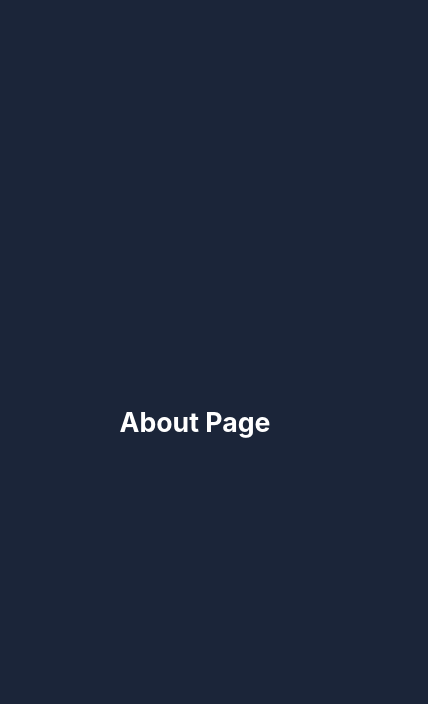
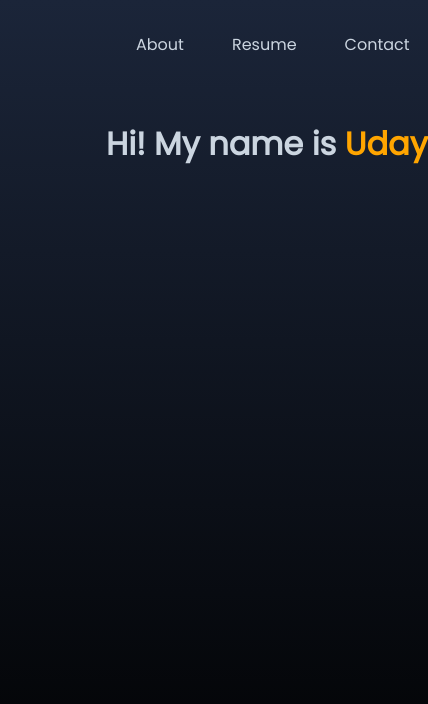
Before and after one commit to udaypatel1/udaypatel, a React (Create React App) app: page /about in a window 390 px wide. Shown: the top 704 px of the page, 428 px wide, since content can reach past the window. Built offline with nearby package versions, Linux system fonts and the light colour scheme.

Commit message:
building out About page. page is not responsive to Iphone but will handle that later. want to put timeline graphic or cards of interests or skills

```diff
--- a/package.json
+++ b/package.json
@@ -11,7 +11,6 @@
     "react-router-dom": "^6.15.0",
     "react-scripts": "5.0.1",
     "tailwind": "^4.0.0",
-    "typeface-hk-grotesk": "^1.0.0",
     "web-vitals": "^2.1.4"
   },
   "scripts": {
--- a/public/index.html
+++ b/public/index.html
@@ -2,14 +2,14 @@
 <html lang="en">
   <head>
     <meta charset="utf-8" />
-    <link rel="icon" href="%PUBLIC_URL%/favicon.ico" />
+    <link rel="icon" href="../src/images/letterLogo.png" />
     <meta name="viewport" content="width=device-width, initial-scale=1" />
     <meta name="theme-color" content="#000000" />
     <meta
       name="description"
       content="Web site created using create-react-app"
     />
-    <link rel="apple-touch-icon" href="%PUBLIC_URL%/logo192.png" />
+    <link rel="apple-touch-icon" href="./src/images/letterLogo.png" />
     <!--
       manifest.json provides metadata used when your web app is installed on a
       user's mobile device or desktop. See https://developers.google.com/web/fundamentals/web-app-manifest/
--- a/src/About.css
+++ b/src/About.css
@@ -3,13 +3,73 @@
 @import 'tailwindcss/utilities';
 
 
+.About-body {
+  align-items: center;
+  justify-content: center;
+}
+
 .About-header {
-  background-color: #1b2539;
+  background: linear-gradient(to bottom, #1b2539, black);
   min-height: 100vh;
   display: flex;
+  text-align: center;
   flex-direction: column;
-  align-items: center;
+}
+
+
+.about-nav {
+  position: fixed;
+  top: 20px; /* Adjust top distance */
+  left: 20px; /* Adjust left distance */
+  background-color: black;
+  color: white;
+  padding: 10px;
+  z-index: 500; /* Ensure the navbar is above other content */
+
+  @media (max-width: 768px) {
+    .about-nav {
+      padding: 15px 20px; /* Adjust padding for smaller screens */
+      font-size: 1rem; /* Adjust font size */
+    }
+  }
+}
+
+.about-handle {
+
+  margin-top: 60px;
+
+
+}
+
+h1 {
+
+  font-size: 5rem; /* Default font size */
+  text-align: center;
   justify-content: center;
-  font-size: calc(10px + 2vmin);
-  color: white;
+  white-space: nowrap; /* Prevent text from wrapping */
+  color: #cbd5e0;
+  padding: 10px;
+  font-family: "Poppins";
+
+  /* Adjust font size for different screen widths */
+  @media screen and (max-width: 768px) {
+    font-size: 3rem;
+  }
+
+  @media screen and (max-width: 480px) {
+    font-size: 2rem;
+  }
 }
+
+
+
+.orangify {
+    position: relative;
+    top: 0;
+    color: orange;
+    transition: top 0.3s ease;
+}
+
+.orangify:hover{
+    top: -10px;
+}
--- a/src/About.js
+++ b/src/About.js
@@ -1,13 +1,23 @@
 
 import React from 'react';
 import './About.css'
+import Navbar from './components/Navbar/Navbar';
 
 function AboutPage() {
     return (
-      <div className="About-header">
-        <h2>About Page</h2>
-        {/* Content */}
-      </div>
+
+        <div className="About-body">
+
+            <div className="About-header">
+
+                <Navbar class="about-nav" />
+                <h1>Hi! My name is <span class="orangify">Uday</span></h1>
+
+
+            </div>
+        </div>
+
+
     );
   }
 
--- a/src/App.css
+++ b/src/App.css
@@ -8,7 +8,7 @@
 }
 
 .App-header {
-  background-color: #1b2539;
+  background: linear-gradient(to bottom, #1b2539, black);
   min-height: 100vh;
   display: flex;
   flex-direction: column;
--- a/src/components/Handles/Handlebar.css
+++ b/src/components/Handles/Handlebar.css
@@ -3,7 +3,6 @@
 @import 'tailwindcss/utilities';
 
 .handlebar {
-  background-color: #1b2539;
   display: flex;
   justify-content: space-between;
   align-items: center;
@@ -25,7 +24,7 @@
 }
 
 .logo img:hover {
-    transform: scale(1.4);
+    transform: scale(1.5);
 }
 
 .handle-links {
--- a/src/components/Handles/Handlebar.js
+++ b/src/components/Handles/Handlebar.js
@@ -1,8 +1,8 @@
 import React from 'react';
 import './Handlebar.css';
 
-import linkedinLogo from '../../images/linkedin_logo.png';
-import githubLogo from '../../images/github_logo.png';
+import linkedinLogo from '../../images/linkedin_logo_white.png';
+import githubLogo from '../../images/github_logo_white.png';
 
 function Handlebar() {
   return (
--- a/src/components/Navbar/Navbar.css
+++ b/src/components/Navbar/Navbar.css
@@ -3,7 +3,6 @@
 @import 'tailwindcss/utilities';
 
 .navbar {
-  background-color: #1b2539;
   display: flex;
   justify-content: space-between;
   align-items: center;
--- a/src/index.css
+++ b/src/index.css
@@ -2,7 +2,7 @@
 
 
 body {
-  background-color: #1b2539; /* Use the same color as your navbar background */
+  background: linear-gradient(to bottom, #1b2539, black);
   margin: 0;
   padding: 0 1in;
   font-family: -apple-system, BlinkMacSystemFont, 'Poppins', 'Segoe UI', 'Roboto', 'Oxygen',
```
Also changed, not shown: src/images/github_logo_white.png (added), src/images/linkedin_logo_white.png (added).
